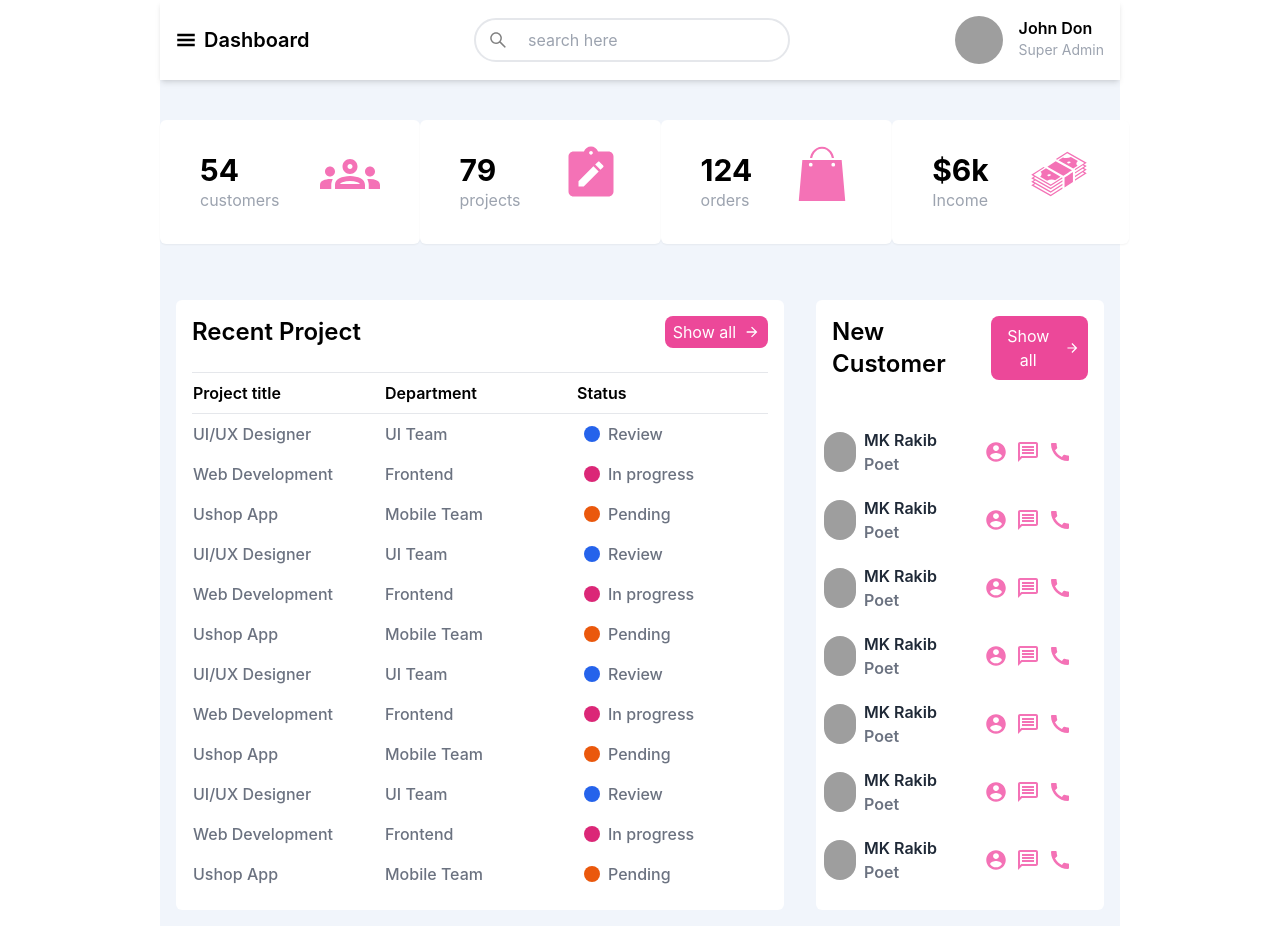
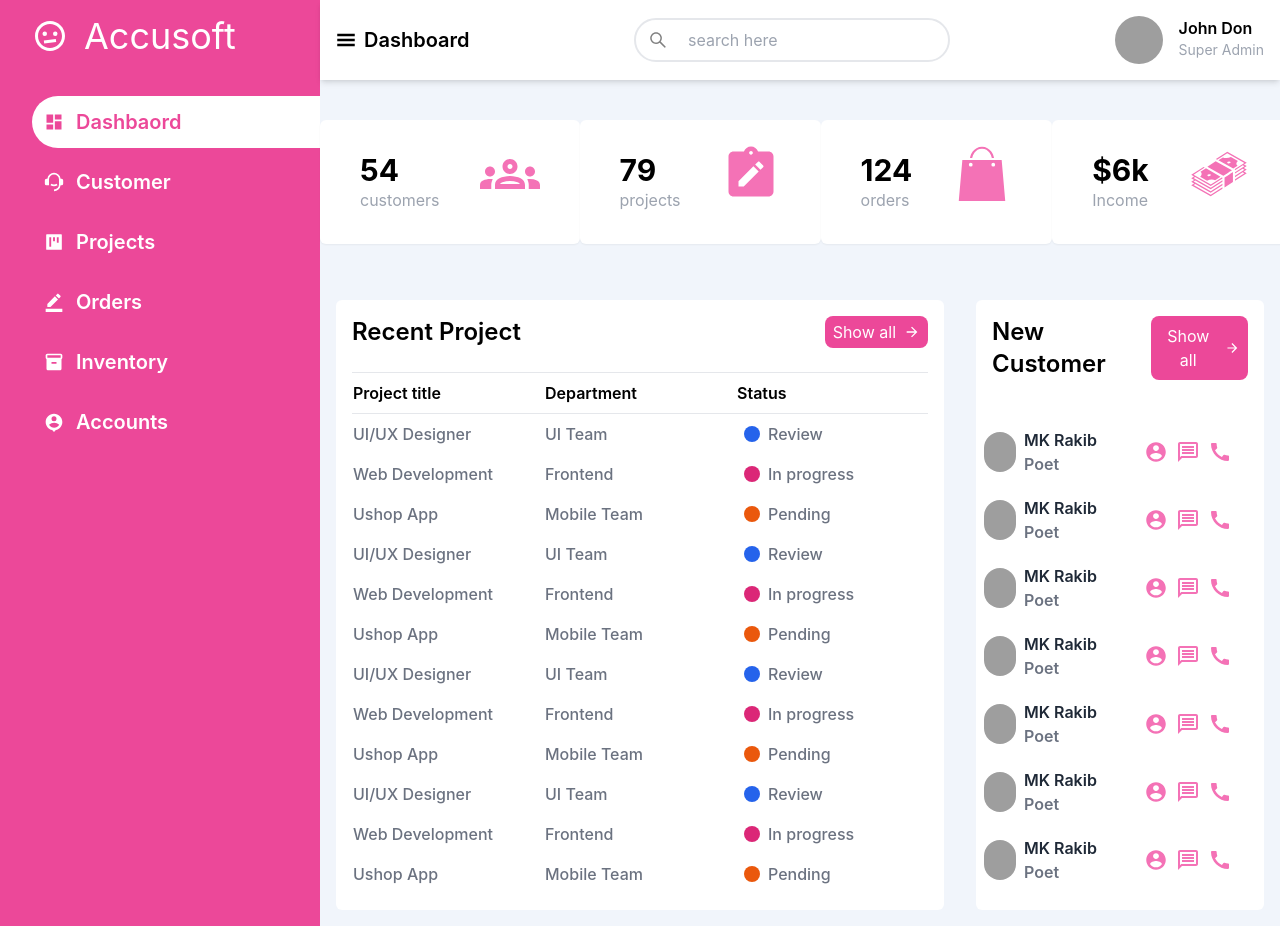
Before and after one commit to sohanemon/react-dashboard, a React (Create React App) app: page / in a window 1280 px wide. Built offline with nearby package versions, Linux system fonts and the light colour scheme; grey boxes are pictures that could not be loaded.

Commit message:
design done

```diff
--- a/src/App.js
+++ b/src/App.js
@@ -1,9 +1,14 @@
 import Navbar from "./components/navbar";
 import CardContainer from "./components/card/card-container";
 import Projects from "./components/projects/projects";
-import Customer from "./components/card/customers/customer";
+import Customer from "./components/customers/customer";
+import Sidebar from "./components/sidebar/sidebar";
 function App() {
   return (
+    <div className='flex'>
+      <div className='w-1/4'>
+        <Sidebar />
+      </div>
       <div className='w-3/4 mx-auto bg-body'>
         <Navbar />
         <CardContainer />
@@ -12,6 +17,7 @@ function App() {
           <Customer />
         </div>
       </div>
+    </div>
   );
 }
 
--- a/src/components/card/customers/customer.jsx
+++ b/src/components/customers/customer.jsx
@@ -1,4 +1,4 @@
-import ProjectHead from "../../projects/project-head";
+import ProjectHead from "../projects/project-head";
 import { IoMdContact } from "react-icons/io";
 import { MdCall, MdOutlineMessage } from "react-icons/md";
 import data from "./data";
--- a/src/components/card/customers/data.js
+++ b/src/components/customers/data.js
@@ -1,3 +1,4 @@
+// eslint-disable-next-line import/no-anonymous-default-export
 export default [
   {
     name: "MK Rakib",
--- /dev/null
+++ b/src/components/sidebar/sidebar.jsx
@@ -0,0 +1,42 @@
+import { MdBorderColor, MdInventory2, MdDashboard } from "react-icons/md";
+import { BiConfused } from "react-icons/bi";
+import { RiCustomerService2Fill, RiAccountPinCircleFill } from "react-icons/ri";
+import { AiFillProject } from "react-icons/ai";
+const Sidebar = () => {
+  return (
+    <nav className='bg-pink-500 h-full pl-8'>
+      <header className='text-4xl text-white pt-4 pb-8 flex items-center gap-4'>
+        <BiConfused />
+        Accusoft
+      </header>
+      <section>
+        <div className='flex items-center text-xl gap-3 cursor-pointer font-semibold p-3 bg-white rounded-l-full text-pink-500 my-2'>
+          <MdDashboard />
+          <p>Dashbaord</p>
+        </div>
+        <div className='flex items-center text-xl gap-3 cursor-pointer font-semibold p-3  rounded-l-full text-white my-2'>
+          <RiCustomerService2Fill />
+          <p>Customer</p>
+        </div>
+        <div className='flex items-center text-xl gap-3 cursor-pointer font-semibold p-3  rounded-l-full text-white my-2'>
+          <AiFillProject />
+          <p>Projects</p>
+        </div>
+        <div className='flex items-center text-xl gap-3 cursor-pointer font-semibold p-3  rounded-l-full text-white my-2'>
+          <MdBorderColor />
+          <p>Orders</p>
+        </div>
+        <div className='flex items-center text-xl gap-3 cursor-pointer font-semibold p-3  rounded-l-full text-white my-2'>
+          <MdInventory2 />
+          <p>Inventory</p>
+        </div>
+        <div className='flex items-center text-xl gap-3 cursor-pointer font-semibold p-3  rounded-l-full text-white my-2'>
+          <RiAccountPinCircleFill />
+          <p>Accounts</p>
+        </div>
+      </section>
+    </nav>
+  );
+};
+
+export default Sidebar;
```
Lines whose indentation alone changed are shown as unchanged.
